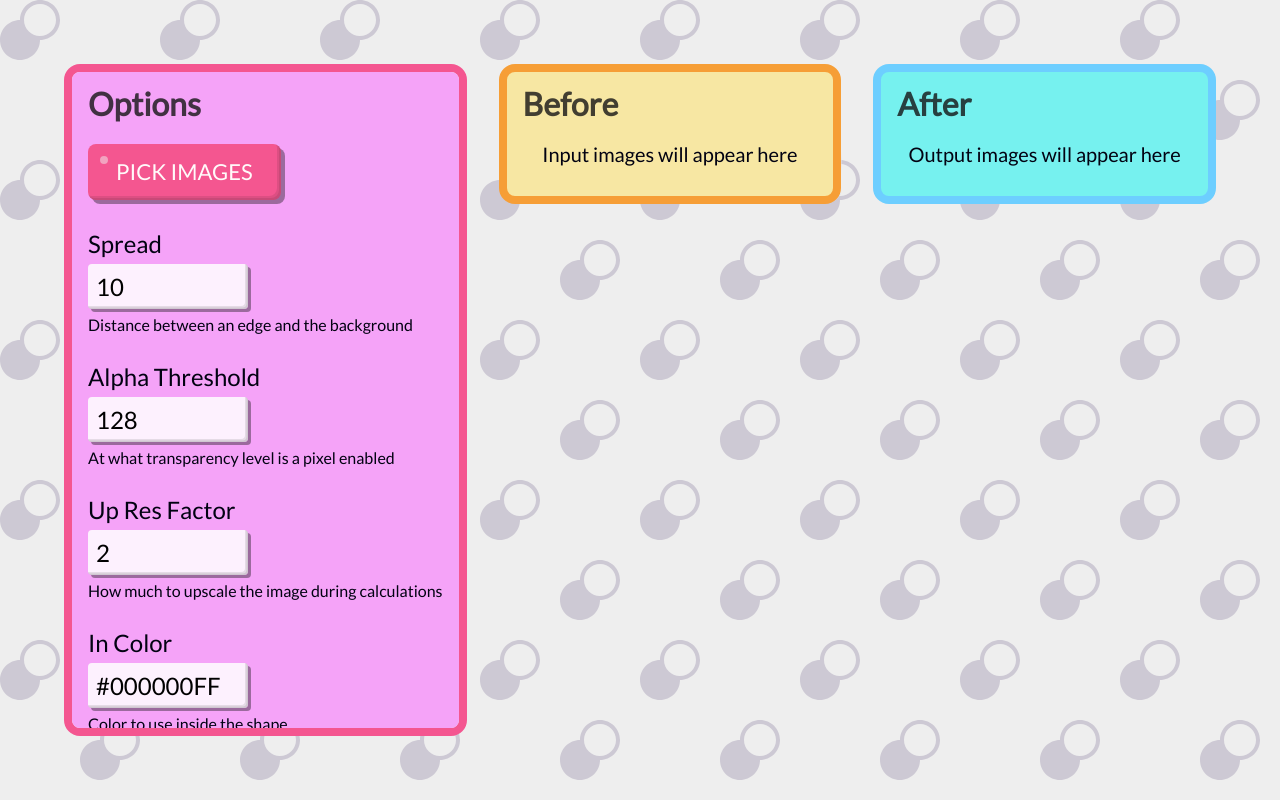
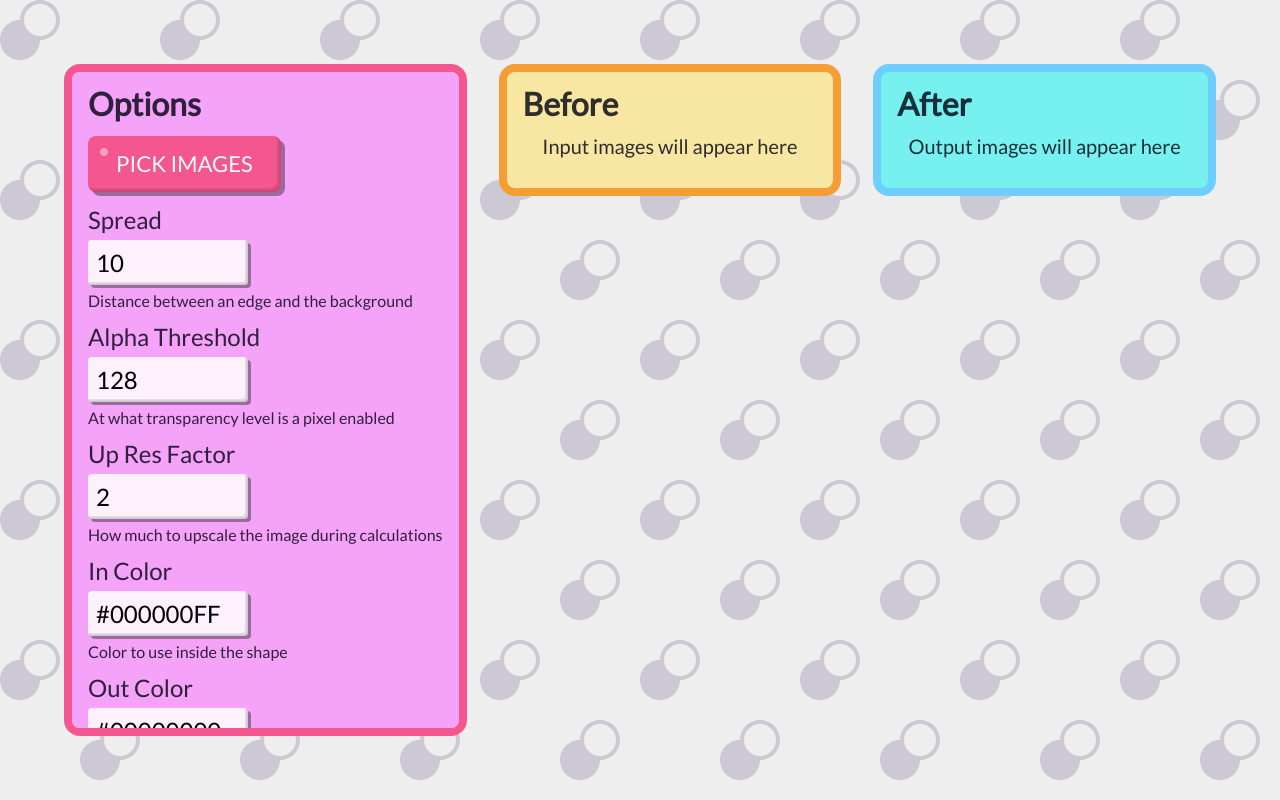
Before and after one commit to mattorchard/sdf-converter, a Preact app: page / in a window 1280 px wide. Built offline with nearby package versions, Linux system fonts and the light colour scheme.

Commit message:
Adds download all option

```diff
--- a/src/components/Box.tsx
+++ b/src/components/Box.tsx
@@ -31,6 +31,11 @@ export interface BoxProps {
   ml?: MarginType;
 }
 
+const numericsAsRem = (value: unknown) => {
+  if (typeof value === 'number') return `${value}rem`
+  return value;
+}
+
 const Box: FunctionComponent<BoxProps & DivProps> = ({
   p,
   px,
@@ -56,14 +61,14 @@ const Box: FunctionComponent<BoxProps & DivProps> = ({
   ...props
 }) => {
   const style = {
-    marginTop: mt ?? my ?? m,
-    marginRight: mr ?? mx ?? m,
-    marginBottom: mb ?? my ?? m,
-    marginLeft: ml ?? mx ?? m,
-    paddingTop: pt ?? py ?? p,
-    paddingRight: pr ?? px ?? p,
-    paddingBottom: pb ?? py ?? p,
-    paddingLeft: pl ?? px ?? p,
+    marginTop: numericsAsRem(mt ?? my ?? m),
+    marginRight: numericsAsRem(mr ?? mx ?? m),
+    marginBottom: numericsAsRem(mb ?? my ?? m),
+    marginLeft: numericsAsRem(ml ?? mx ?? m),
+    paddingTop: numericsAsRem(pt ?? py ?? p),
+    paddingRight: numericsAsRem(pr ?? px ?? p),
+    paddingBottom: numericsAsRem(pb ?? py ?? p),
+    paddingLeft: numericsAsRem(pl ?? px ?? p),
     display: inline ? "inline-flex" : "flex",
     flexDirection,
     alignItems,
--- a/src/components/HomePage.css
+++ b/src/components/HomePage.css
@@ -19,12 +19,3 @@
   gap: 0.5rem;
   max-height: 100%;
 }
-.section-pane > h2 {
-  font-size: 2rem;
-  margin-bottom: 1rem;
-  color: rgba(20, 20, 20, 0.8);
-}
-.nis-description {
-  font-size: 1.25rem;
-  text-align: center;
-}
--- a/src/components/HomePage.tsx
+++ b/src/components/HomePage.tsx
@@ -1,9 +1,13 @@
 import { FunctionComponent } from "preact";
-import { useEffect, useState } from "preact/hooks";
+import { useCallback, useEffect, useState } from "preact/hooks";
 import { createSdf, SdfOptions } from "../helpers/SdfWglHelpers";
 import { ImagePreview } from "./ImagePreview";
 import { InputForm } from "./InputForm";
 import "./HomePage.css";
+import { Button } from "./Button";
+import { NamedCanvas, NamedImage } from "../helpers/UtilTypes";
+import { downloadUrl, removeExtension } from "../helpers/FileHelpers";
+import Box from "./Box";
 
 const defaultOptions: SdfOptions = {
   upResFactor: 2,
@@ -14,55 +18,76 @@ const defaultOptions: SdfOptions = {
 };
 
 export const HomePage: FunctionComponent = () => {
-  const [inputImages, setImages] = useState<HTMLImageElement[]>([]);
+  const [inputImages, setImages] = useState<NamedImage[]>([]);
   const [options, setOptions] = useState(defaultOptions);
 
-  const [sdfImages, setSdfImages] = useState<HTMLCanvasElement[]>([]);
+  const [sdfImages, setSdfImages] = useState<NamedCanvas[]>([]);
 
   useEffect(() => {
     let isCancelled = false;
     setSdfImages([]);
-    inputImages.forEach(async (image) => {
+    inputImages.forEach(async ({ name, image }) => {
       const sdf = await createSdf(image, options);
       if (isCancelled) return;
-      setSdfImages((i) => [...i, sdf]);
+      setSdfImages((i) => [...i, { name, canvas: sdf }]);
     });
     return () => {
       isCancelled = true;
     };
   }, [inputImages, options]);
+
+  const handleDownloadAll = useCallback(() =>
+    sdfImages.forEach(({ canvas, name }) => {
+      const url = canvas.toDataURL("image/png");
+      const newName = `SDF_${removeExtension(name)}.png`;
+      downloadUrl(url, newName);
+    })
+    , [sdfImages]);
+
   return (
     <>
       <h1 className="visually-hidden">SDF Converter</h1>
       <main className="home-page-grid">
-        <section className="section-pane pink">
-          <h2>Options</h2>
+        <SectionPane title="Options" color="pink">
           <InputForm
-            images={inputImages}
             options={options}
             onImagesChange={setImages}
             onOptionsChange={setOptions}
           />
-        </section>
-        <section className="section-pane yellow">
-          <h2>Before</h2>
-          {inputImages.map((image) => (
+        </SectionPane>
+
+        <SectionPane title="Before" color="yellow">
+          {inputImages.map(({ image }) => (
             <ImagePreview image={image} />
           ))}
           {inputImages.length === 0 && (
             <p className="nis-description">Input images will appear here</p>
           )}
-        </section>
-        <section className="section-pane blue">
-          <h2>After</h2>
-          {sdfImages.map((image) => (
-            <ImagePreview image={image} downResFactor={options.upResFactor} />
+        </SectionPane>
+
+        <SectionPane title="After" color="blue">
+          {sdfImages.length > 1 &&
+            <Box mb={0.5}>
+              <Button onClick={handleDownloadAll}>Download all</Button>
+            </Box>
+          }
+          {sdfImages.map(({ canvas }) => (
+            <ImagePreview image={canvas} downResFactor={options.upResFactor} />
           ))}
           {sdfImages.length === 0 && (
             <p className="nis-description">Output images will appear here</p>
           )}
-        </section>
+
+        </SectionPane>
       </main>
     </>
   );
 };
+
+const SectionPane: FunctionComponent<{ color: string, title: string, }> = ({ color, title, children }) =>
+  <section className={`section-pane ${color}`}>
+    <Box as="header" mb={0.5}>
+      <h2>{title}</h2>
+    </Box>
+    {children}
+  </section>
--- a/src/components/InputForm.css
+++ b/src/components/InputForm.css
@@ -1,5 +1,5 @@
 .input-form {
-  gap: 2rem;
+  gap: 1rem;
 }
 .input-form,
 .form-group,
@@ -26,7 +26,6 @@
 
 .form-group__description {
   font-size: 1rem;
-  margin-bottom: 0 0.5rem;
 }
 
 .form-group__label input:invalid {
--- a/src/components/InputForm.tsx
+++ b/src/components/InputForm.tsx
@@ -2,6 +2,7 @@ import { FunctionComponent, JSX } from "preact";
 import { useState } from "preact/hooks";
 import { loadImage } from "../helpers/ImageHelpers";
 import { SdfOptions } from "../helpers/SdfWglHelpers";
+import { NamedImage } from "../helpers/UtilTypes";
 import Box from "./Box";
 import { Button } from "./Button";
 import "./InputForm.css";
@@ -9,9 +10,8 @@ import "./InputForm.css";
 const colorPattern = "^#[0-9a-fA-F]{6}([0-9a-fA-F]{2})?$";
 
 interface InputFormProps {
-  images: HTMLImageElement[];
   options: SdfOptions;
-  onImagesChange: (images: HTMLImageElement[]) => void;
+  onImagesChange: (images: NamedImage[]) => void;
   onOptionsChange: (options: SdfOptions) => void;
 }
 
@@ -38,7 +38,12 @@ export const InputForm: FunctionComponent<InputFormProps> = ({
         ],
       });
       const loadedImages = await Promise.all(
-        fileHandles.map((handle) => handle.getFile().then(loadImage))
+        fileHandles.map(async (handle) => {
+          const file = await handle.getFile();
+          const image = await (loadImage(file));
+          const name = handle.name;
+          return { image, name }
+        })
       );
       onImagesChange(loadedImages);
     } finally {
--- /dev/null
+++ b/src/helpers/FileHelpers.ts
@@ -0,0 +1,12 @@
+export const downloadUrl = (url: string, name?: string) => {
+  const anchor = document.createElement("a");
+  anchor.download = name ?? "true";
+  anchor.href = url;
+  anchor.click();
+};
+
+export const removeExtension = (fileName: string) => {
+  const endIndex = fileName.lastIndexOf(".");
+  if (endIndex < 0) return fileName;
+  return fileName.substring(0, endIndex);
+};
--- a/src/helpers/ImageHelpers.ts
+++ b/src/helpers/ImageHelpers.ts
@@ -16,5 +16,3 @@ export const loadImageUrl = (url: string): Promise<HTMLImageElement> => {
   image.src = url;
   return promise;
 };
-
-export const getImageData = () => {};
--- /dev/null
+++ b/src/helpers/UtilTypes.ts
@@ -0,0 +1,17 @@
+export type NamedImage = {
+  image: HTMLImageElement;
+  name: string;
+};
+
+export type NamedCanvas = {
+  canvas: HTMLCanvasElement;
+  name: string;
+};
+
+export type JsxNode =
+  | JSX.Element
+  | number
+  | string
+  | boolean
+  | null
+  | undefined;
--- a/src/index.css
+++ b/src/index.css
@@ -1,6 +1,6 @@
 :root {
   --color-background: #eeeeee;
-  --color-text: #020212;
+  --color-text: #020212d0;
   --color-pink-dark: #f45690;
   --color-pink-light: #f5a3f8;
   --color-blue-dark: #6dceff;
@@ -86,3 +86,12 @@ body {
   image-rendering: pixelated;
   background-size: 16px;
 }
+
+.nis-description {
+  font-size: 1.25rem;
+  text-align: center;
+}
+
+h2 {
+  font-size: 2rem;
+}
```
